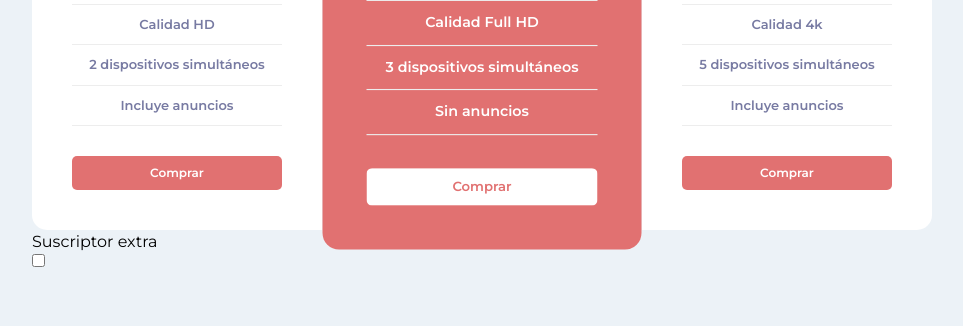
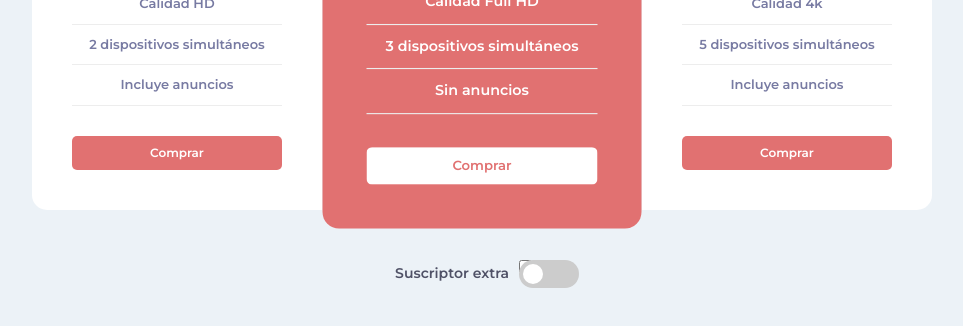
Before and after one commit to xjgv5/pricingCards, a plain HTML site: page index.html in a window 1280 px wide. Shown: the part 368-694 px from the top of the page, without its empty margins (158-1121 px from the left). Drawn offline with Linux system fonts and the light colour scheme.

Commit message:
toogle con errores

```diff
--- a/assets/css/styes.css
+++ b/assets/css/styes.css
@@ -133,3 +133,61 @@ body {
     padding: 0.7rem;
     border-radius: 0.5rem;
 }
+
+.main__toogle {
+    display: flex;
+    justify-content: center;
+    align-items: center;
+    gap: 1rem;
+    margin-top: 5rem;
+}
+
+.toogle__label {
+    font-weight: 600;
+    font-size: 1.4rem;
+    color: var(--color-price);
+}
+
+.toogle__switch {
+    display: inline-block;
+    height: 2.8rem;
+    width: 5rem;
+    position: relative;
+}
+
+.toogle__checkbox {
+    /* display: none; */
+}
+
+.toogle__slider {
+    width: 6rem;
+    position: absolute;
+    bottom: 0;
+    left: 0;
+    top: 0;
+    right: 0;
+    background-color: #ccc;
+    cursor: pointer;
+    transition: all 300ms ease;
+    border-radius: 35px;
+}
+
+.toogle__slider::before {
+    content: '';
+    width: 2rem;
+    height: 2rem;
+    position: absolute;
+    top: 0.4rem;
+    left: 0.4rem;
+    background-color: white;
+    border-radius: 100px;
+    transition: all 300ms ease;
+}
+
+.toogle__checkbox:checked+.toogle__slider {
+    background-color: var(--color-secondary);
+}
+
+.toogle__checkbox:checked+.toogle__slider::before {
+    transform: translateX(32px);
+}
```
